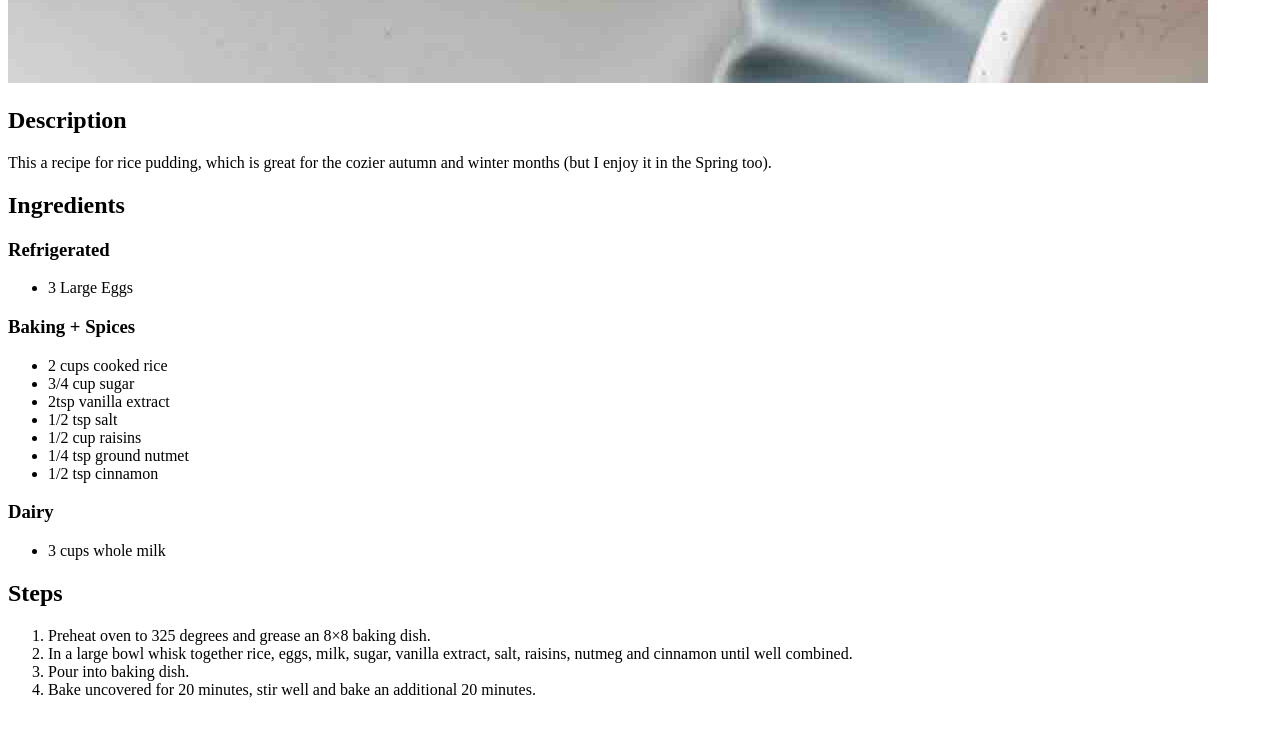
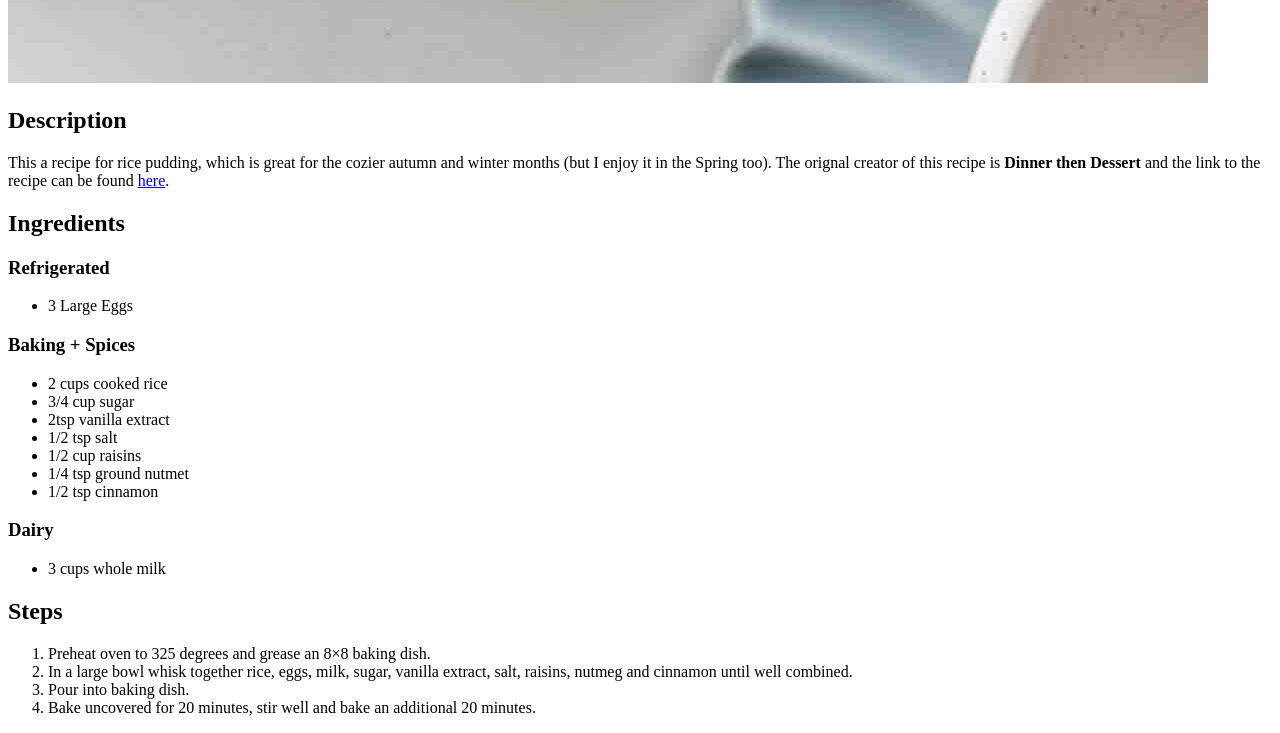
Before and after one commit to sisicodes/odin-recipes, a plain HTML site: page recipes/rice-pudding.html in a window 1280 px wide. Shown: the part 1797-2530 px from the top of the page. Drawn offline with Linux system fonts and the light colour scheme.

Commit message:
fix: add link to original rice pudding

```diff
--- a/recipes/rice-pudding.html
+++ b/recipes/rice-pudding.html
@@ -9,7 +9,9 @@
     <h1>Rice Pudding</h1>
     <img src ="baked-rice-pudding.jpeg	" alt  = "rice pudding in a bowl">
     <h2>Description</h2>
-    <p>This a recipe for rice pudding, which is great for the cozier autumn and winter months (but I enjoy it in the Spring too).</p>
+    <p>This a recipe for rice pudding, which is great for the cozier autumn and winter months (but I enjoy it in the Spring too). The orignal creator of this
+        recipe is <strong>Dinner then Dessert</strong> and the link to the recipe can be found <a href = "https://dinnerthendessert.com/baked-rice-pudding/">here</a>.
+    </p>
     <h2>Ingredients</h2>
     <h3>Refrigerated</h3>
     <ul>
```
